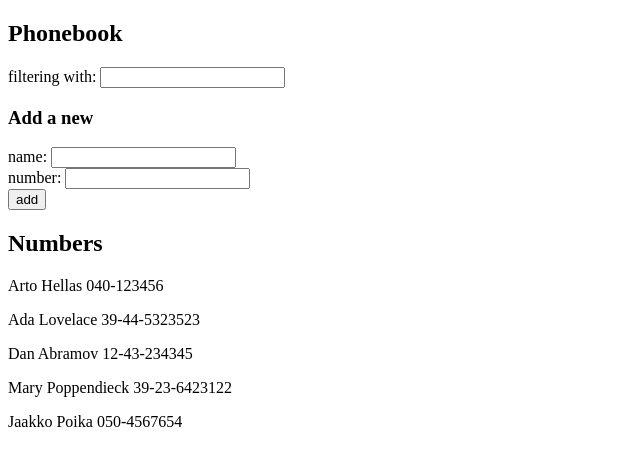
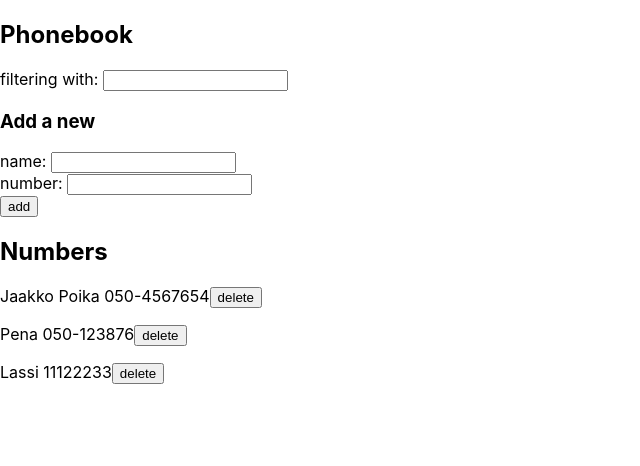
Before and after one commit to MikkoVuopala/FullStack, a React (Create React App) app in the folder Kierros2/puhelinluettelo/: page / in a window 1280 px wide. Shown: the top 466 px of the page, without its empty margins (0-640 px from the left). Built offline with nearby package versions, Linux system fonts and the light colour scheme; data requests are answered from the project's data file.

Commit message:
2.16 korjaus, 2.17 lähes tehty, 2.19 tehty

```diff
--- a/Kierros2/puhelinluettelo/db.json
+++ b/Kierros2/puhelinluettelo/db.json
@@ -1,29 +1,19 @@
 {
   "persons": [
-    {
-      "name": "Arto Hellas",
-      "number": "040-123456",
-      "id": 1
-    },
-    {
-      "name": "Ada Lovelace",
-      "number": "39-44-5323523",
-      "id": 2
-    },
-    {
-      "name": "Dan Abramov",
-      "number": "12-43-234345",
-      "id": 3
-    },
-    {
-      "name": "Mary Poppendieck",
-      "number": "39-23-6423122",
-      "id": 4
-    },
     {
       "name": "Jaakko Poika",
       "number": "050-4567654",
       "id": 5
+    },
+    {
+      "name": "Pena",
+      "number": "050-123876",
+      "id": 8
+    },
+    {
+      "name": "Lassi",
+      "number": "11122233",
+      "id": 9
     }
   ]
 }
--- a/Kierros2/puhelinluettelo/src/App.js
+++ b/Kierros2/puhelinluettelo/src/App.js
@@ -33,9 +33,23 @@ const ShowPersons = (props) => {
     <div>
       {
         props.persons.map(p =>
-          <p key={p.name}>{p.name} {p.number}</p>
+          <p key={p.name}>{p.name} {p.number}
+          <button onClick={props.delName} value={p.id}>delete</button>
+          </p>
         )
       }
+    </div>
+  )
+}
+
+const Notification = ({ message }) => {
+  if (message === null) {
+    return null
+  }
+
+  return (
+    <div className="error">
+      {message}
     </div>
   )
 }
@@ -46,6 +60,7 @@ const App = () => {
   const [newNumber, setNewNumber] = useState('')
   const [filter, setFilter] = useState('')
   const [r, setR] = useState(persons)
+  const [errorMessage, setErrorMessage] = useState(null)
 
   useEffect(() => {
     console.log('effect')
@@ -73,13 +88,39 @@ const App = () => {
       setNewNumber('')
     } else {
       personService
-        .create
+        .create(nameObject)
         .then(returnedPerson => {
           setPersons(persons.concat(returnedPerson))
           setR(persons.concat(returnedPerson))
+          setErrorMessage(
+            `'${newName}' was added to the phonebook!`
+          )
+          setTimeout(() => {
+            setErrorMessage(null)
+          }, 5000)
           setNewName('')
           setNewNumber('')
         })
+    }
+  }
+
+  const delName = (event) => {
+    event.preventDefault()
+    const targetID = event.target.value
+    const targetName = persons.find(p => p.id === parseInt(targetID)).name
+    if (window.confirm(`Delete ${targetName}?`)) {
+    personService
+      .del(targetID)
+      .then(returnedStuff => {
+        setPersons(persons.filter(x => x !== returnedStuff))
+        setR(persons.filter(x => x !== returnedStuff))
+        setErrorMessage(
+          `'${targetName}' was removed from the phonebook!`
+        )
+        setTimeout(() => {
+          setErrorMessage(null)
+        }, 5000)
+      })
     }
   }
 
@@ -103,7 +144,7 @@ const App = () => {
   return (
     <div>
       <h2>Phonebook</h2>
-
+      <Notification message={errorMessage} />
       <Filters hfc = {handleFilterChange} filter = {filter}/>
       <h3>Add a new</h3>
       <SubmitForms
@@ -116,6 +157,7 @@ const App = () => {
       <h2>Numbers</h2>
       <ShowPersons
       persons = {r}
+      delName = {delName}
       />
     </div>
 
--- a/Kierros2/puhelinluettelo/src/index.css
+++ b/Kierros2/puhelinluettelo/src/index.css
@@ -11,3 +11,13 @@ code {
   font-family: source-code-pro, Menlo, Monaco, Consolas, 'Courier New',
     monospace;
 }
+
+.error {
+  color: green;
+  background: lightgrey;
+  font-size: 20px;
+  border-style: solid;
+  border-radius: 5px;
+  padding: 10px;
+  margin-bottom: 10px;
+}
--- a/Kierros2/puhelinluettelo/src/index.js
+++ b/Kierros2/puhelinluettelo/src/index.js
@@ -1,5 +1,6 @@
 import React from 'react';
 import ReactDOM from 'react-dom';
 import App from './App';
+import './index.css';
 
 ReactDOM.render(<App />, document.getElementById('root'));
--- a/Kierros2/puhelinluettelo/src/services/persons.js
+++ b/Kierros2/puhelinluettelo/src/services/persons.js
@@ -11,7 +11,13 @@ const create = nameObject => {
     return request.then(response => response.data)
 }
 
+const del = (id) => {
+    const request = axios.delete(`http://localhost:3001/persons/${id}`)
+    return request.then(response => response.data)
+}
+
 export default {
     getAll,
-    create
+    create,
+    del
 }
```
